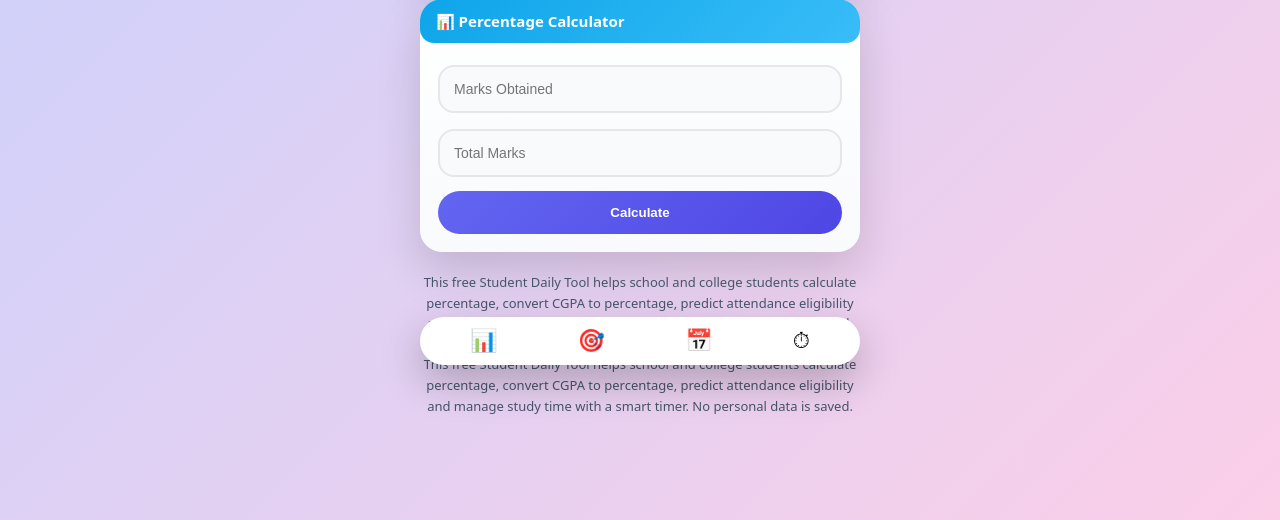
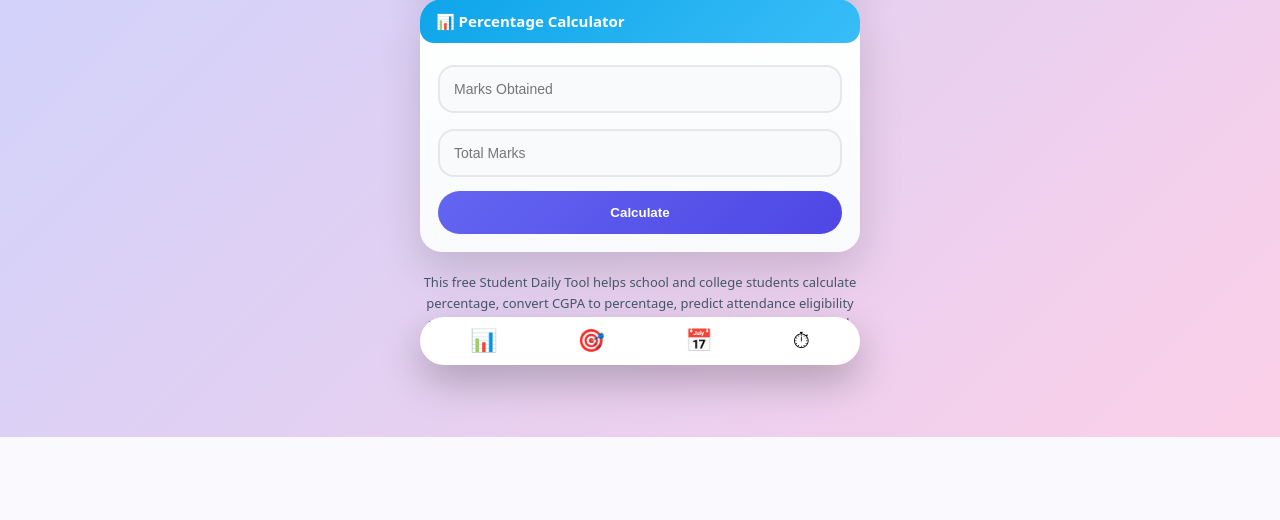
Before and after one commit to nr1432r-pixel/bharattoolbox, a Flask app: page /student-daily-tool in a window 1280 px wide. Shown: the part 425-945 px from the top of the page. After the commit the page ends 862 px from the top, so only its background shows below. Run offline with Flask 3, Linux system fonts and the light colour scheme; some libraries are stand-ins or nearby versions.

Commit message:
Update student-daily-tool.html

```diff
--- a/templates/student-daily-tool.html
+++ b/templates/student-daily-tool.html
@@ -252,12 +252,6 @@ button.action{
 This free Student Daily Tool helps school and college students calculate percentage, convert CGPA to percentage, predict attendance eligibility and manage study time with a smart timer. No personal data is saved.
 </p>
 </div>
-
-<div style="margin-top:20px;font-size:13px;color:#475569;text-align:center;line-height:1.6">
-<p>
-This free Student Daily Tool helps school and college students calculate percentage, convert CGPA to percentage, predict attendance eligibility and manage study time with a smart timer. No personal data is saved.
-</p>
-</div>
 </div>
 
 <div class="bottom">
```
